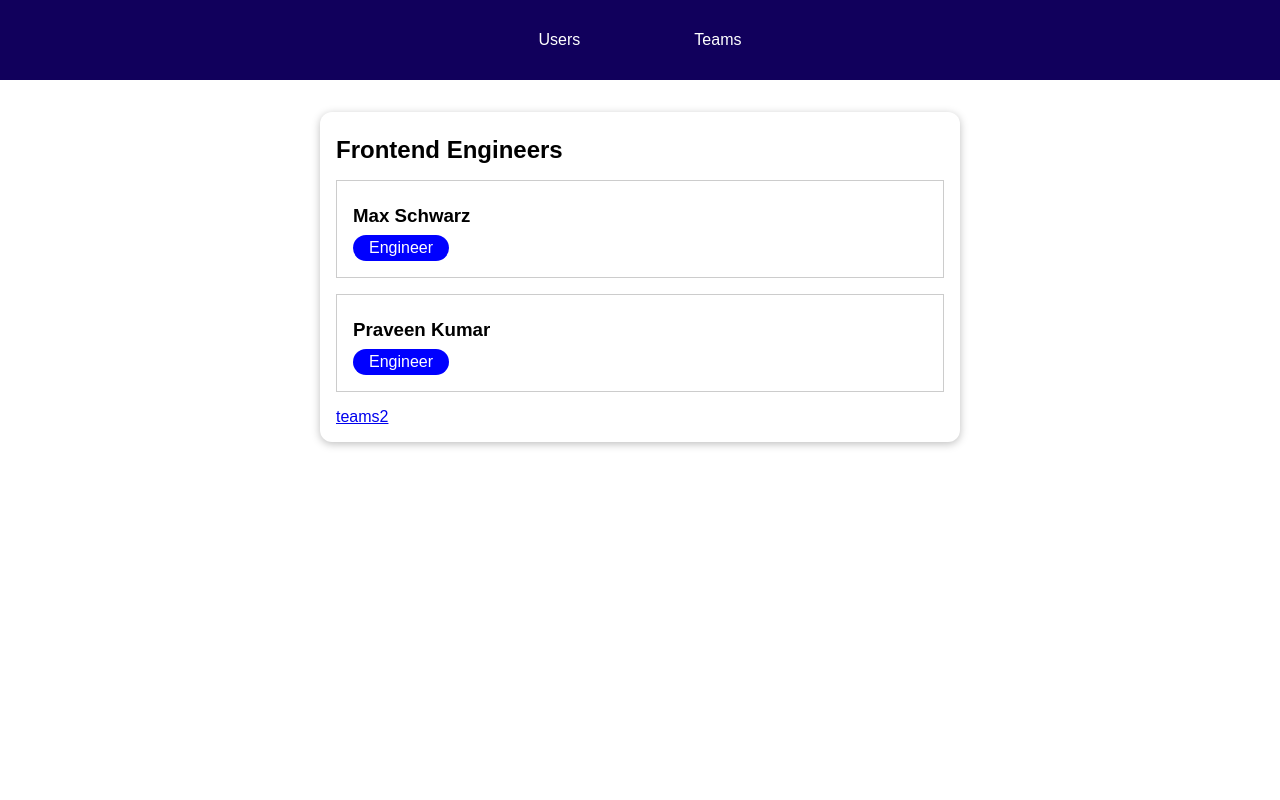
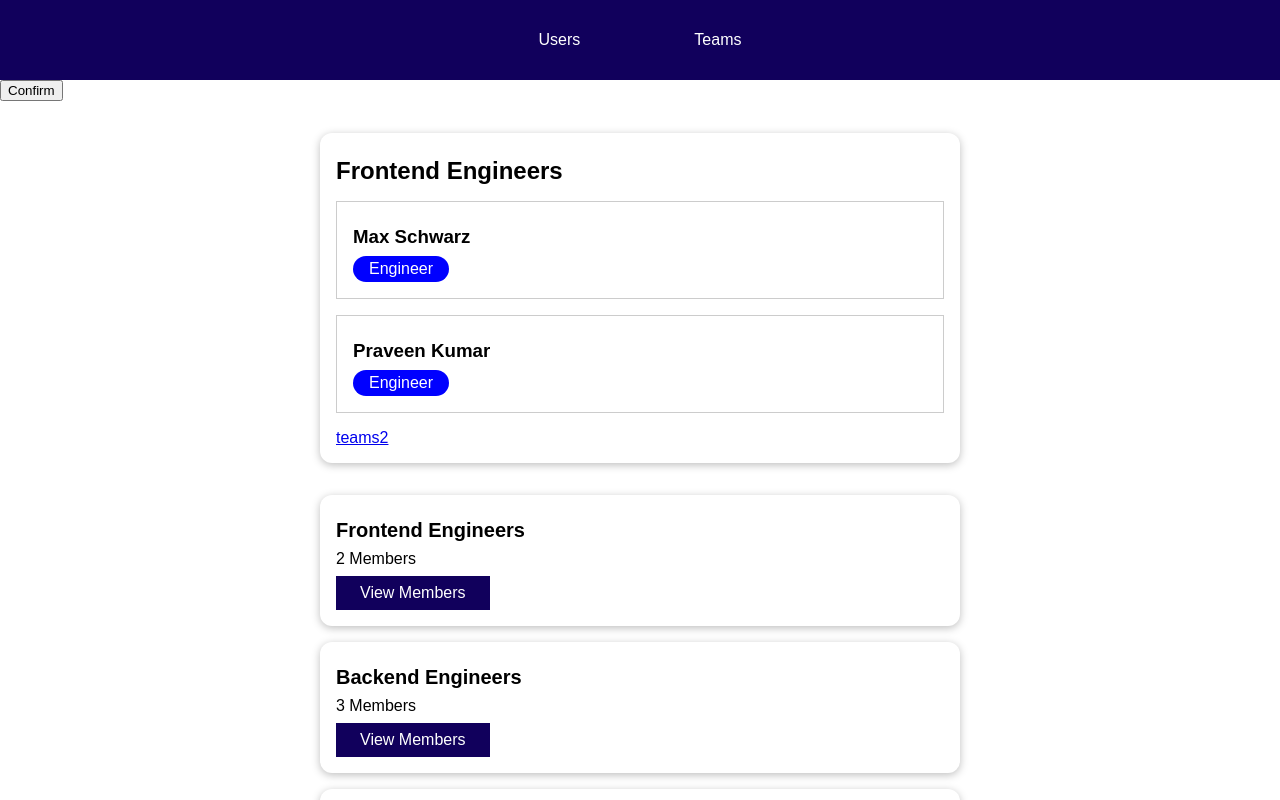
Before and after one commit to elmi-elmi/demo-vue-js-13, a Vue app: page /teams/t1 in a window 1280 px wide. Shown: the top 800 px of the page. Built offline with nearby package versions, Linux system fonts and the light colour scheme.

Commit message:
from the start of video 17

```diff
--- /dev/null
+++ b/src/components/nav/NotFound.vue
@@ -0,0 +1,6 @@
+<template>
+  <h2>
+    This page not found. you can see
+    <router-link to="/teams">main page</router-link>!
+  </h2>
+</template>
--- a/src/components/teams/TeamMembers.vue
+++ b/src/components/teams/TeamMembers.vue
@@ -30,7 +30,6 @@ export default {
   },
   methods: {
     loadTeamMember(teamId) {
-      // const teamId = route.params.teamId;
       const selectedTeam = this.teams.find(team => team.id === teamId);
       const members = selectedTeam.members;
       const selectedMembers = [];
@@ -44,6 +43,7 @@ export default {
   },
   created() {
     this.loadTeamMember(this.teamId);
+    console.log(this.$route.query);
   },
   watch: {
     teamId(newTeamId) {
--- a/src/components/teams/TeamsItem.vue
+++ b/src/components/teams/TeamsItem.vue
@@ -11,7 +11,12 @@ export default {
   props: ['id', 'name', 'memberCount'],
   computed: {
     teamMemberLink() {
-      return '/teams/' + this.id;
+      // return '/teams/' + this.id;
+      return {
+        name: 'team-members',
+        params: { teamId: this.id },
+        query: { sort: 'src' }
+      };
     }
   }
 };
--- a/src/components/teams/TeamsList.vue
+++ b/src/components/teams/TeamsList.vue
@@ -1,5 +1,6 @@
 <template>
   <button @click="confirmList">Confirm</button>
+  <router-view></router-view>
   <ul>
     <teams-item
       v-for="team in teams"
--- a/src/main.js
+++ b/src/main.js
@@ -4,22 +4,22 @@ import { createRouter, createWebHistory } from 'vue-router'
 import App from './App.vue';
 import UsersList from './components/users/UsersList.vue';
 import TeamsList from './components/teams/TeamsList.vue';
-import TeamMembers from './components/teams/TeamMembers.vue'
+import TeamMembers from './components/teams/TeamMembers.vue';
+import NotFound from './components/nav/NotFound.vue'
 const router = createRouter({
     history: createWebHistory(),
-    routes: [{
-        path: '/users',
-        component: UsersList
-    },
-    {
-        path: '/teams',
-        component: TeamsList
-    },
-    {
-        path: '/teams/:teamId',
-        component: TeamMembers,
-        props: true
-    },
+    routes: [
+        { path: '/', redirect: '/teams' },
+        { path: '/users', component: UsersList },
+        {
+            path: '/teams', component: TeamsList, children: [
+                { name: 'team-members', path: ':teamId', component: TeamMembers, props: true },
+
+            ]
+        },
+        // { path: '/teams', component: TeamsList, alias: '/' },
+        { path: '/:notFound(.*)', component: NotFound }
+        // { path: '/:notFound(.*)', redirect: '/teams' }
     ],
     linkActiveClass: 'active'
 });
```
